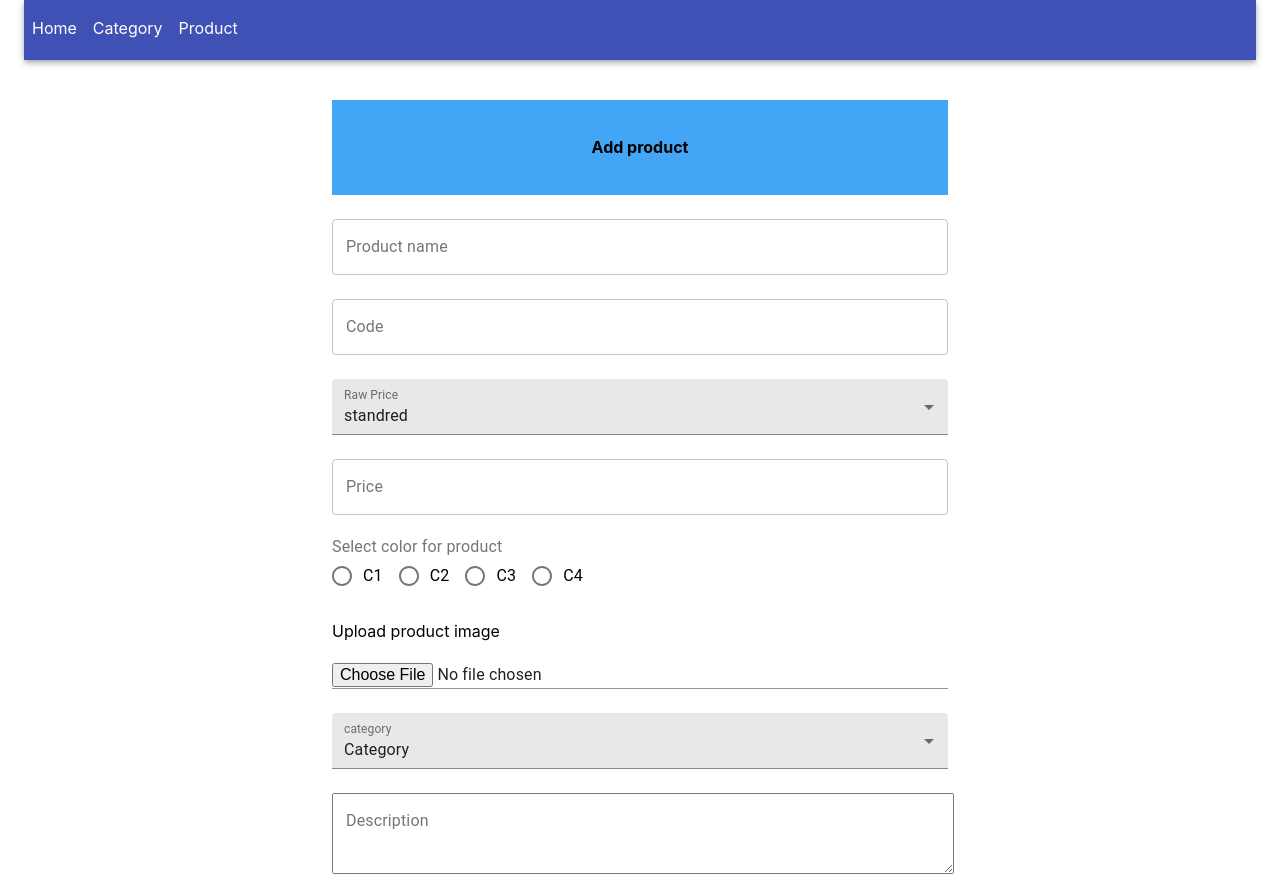
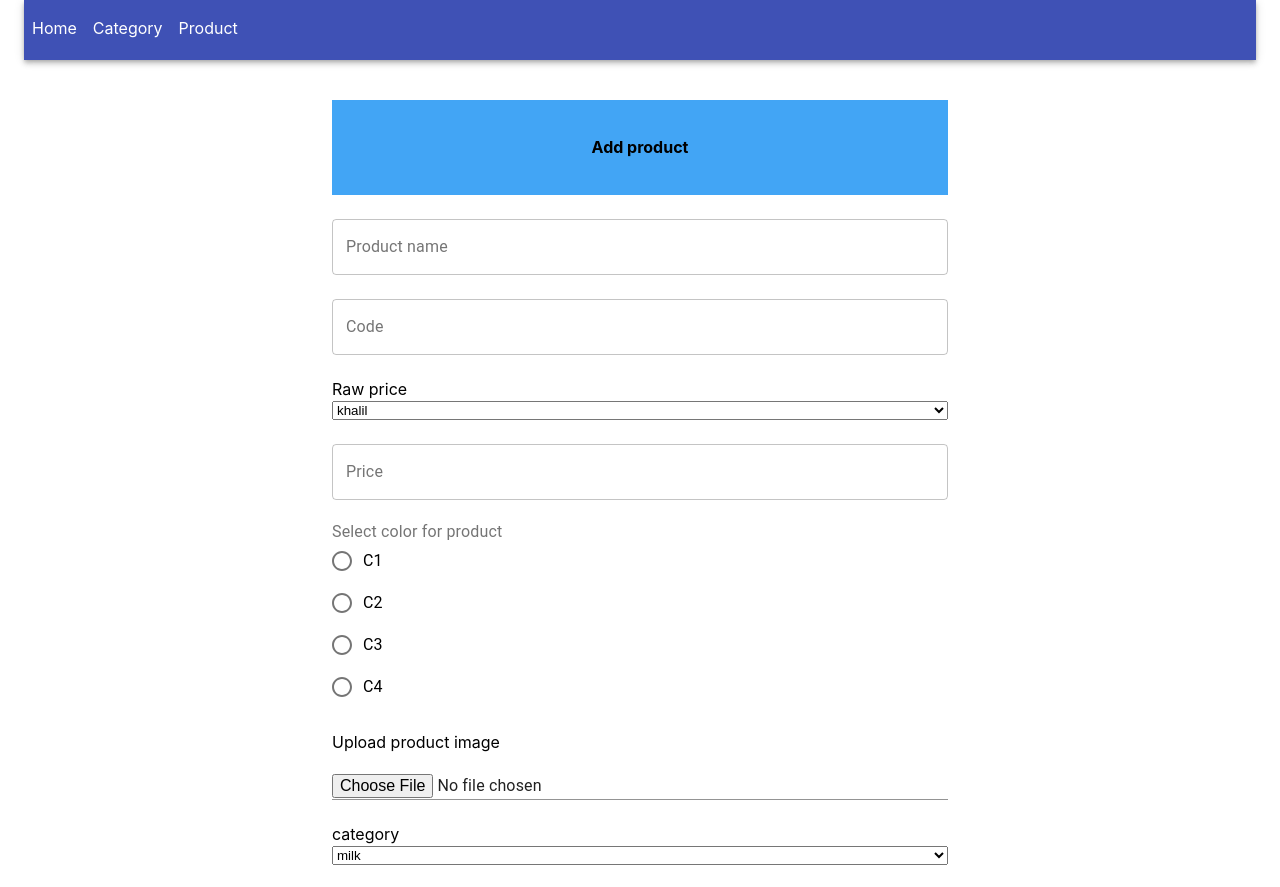
Before and after one commit to khalilKhassep/pos, a React (Create React App) app: page /product in a window 1280 px wide. Shown: the top 887 px of the page. Built offline with nearby package versions, Linux system fonts and the light colour scheme.

Commit message:
Complete form build [Next:Validate input fields on form ] [Backend : complete file upload | next : Init getFile Api]

```diff
--- a/src/components/crud/product/inc/Form.tsx
+++ b/src/components/crud/product/inc/Form.tsx
@@ -1,19 +1,21 @@
-import { useState } from 'react';
+import { useState, useEffect, useRef, FormEvent } from 'react';
 import { makeStyles, withStyles } from '@material-ui/core/styles';
 import MuiFormControl from '@material-ui/core/FormControl';
 import TextField from '@material-ui/core/TextField';
 import Input from '@material-ui/core/Input';
 import TextareaAutosize from '@material-ui/core/TextareaAutosize';
 import FormControlLabel from '@material-ui/core/FormControlLabel';
-import FormGroup from '@material-ui/core/FormGroup';
 import Radio from '@material-ui/core/Radio';
+import RadioGroup from '@material-ui/core/RadioGroup';
 import InputLabel from '@material-ui/core/InputLabel';
 import FormLabel from '@material-ui/core/FormLabel'
 import Box from '@material-ui/core/Box';
-import Select from '@material-ui/core/Select';
-import MenuItem from '@material-ui/core/MenuItem';
 import blue from '@material-ui/core/colors/blue';
 import Button from '@material-ui/core/Button';
+
+interface HTMLInputEvent extends Event {
+    target: HTMLInputElement & EventTarget;
+}
 
 const useStyles = makeStyles((theme: any) => ({
     root: {
@@ -44,94 +46,130 @@ const FormControl = withStyles((theme: any) => ({
 
 const Form = () => {
     const classes = useStyles();
-    const [rawPrice, setRawPrice] = useState('standred');
-    const [category, setCategory] = useState('Category');
-
+    const [formData, setFormData] = useState({
+        product_name: "product name set",
+        code: "code set",
+        raw_price: "khalil",
+        price: "price set",
+        color: "color set",
+        file_img: "img set",
+        category: "milk",
+        description: "desc set",
+        stock_count: "stock count set",
+        exp_date: "exp date set"
+    })
+    const elementFormRef = useRef(null);
+    const [form,setFrom] = useState({});
+    const elementRef = useRef();
+    useEffect(() => {
+        setFrom(elementFormRef.current);
+    }, [])
     const handleSelectRawPrice = (event: any) => {
-        setRawPrice(event.target.value);
+        setFormData(prevState => {
+            return {
+                ...prevState,
+                raw_price: event.target.value,
+            }
+        })
     };
     const handleSelectCategory = (event: any) => {
-        setCategory(event.target.value);
+        setFormData(prevState => {
+            return {
+                ...prevState,
+                category: event.target.value
+            }
+        })
     };
+    const handleForm = async (event: any) => {
+        event.preventDefault();
+        let payload: any = {};
+        const el = (Object.entries(form));
+        let a: any = [];
+        for (let i = 0; i < el.length; i++) {
+            const _el = el[i].splice(1, 1);
+            if (i < 18) {
+                a.push(_el[0]);
+            }
+        };
+        a = a.filter(function (item: any) {
+            return item.type === 'radio' && item.checked || item.type === 'text' || item.type === 'textarea' && !item.readOnly || item.type === 'date'
+        });
+
+
+        a = a.map(function (item: any) {
+            const name = item.getAttribute('name');
+            const value: any = item.value;
+            return payload[name] = value;
+        })
+        setFormData((prevState: any) => {
+            return {
+                ...prevState, ...payload
+            }
+        });
+    };
+    const getKeyValue = <T extends object, U extends keyof T>(obj: T) => (key: U) =>
+        obj[key];
+
 
     return (
-        <form className={classes.root} action="#">
+        <form className={classes.root} ref={elementFormRef} onSubmit={(event :FormEvent<HTMLFormElement>) => {handleForm(event)}}>
             <div className={classes.formHeader}>
                 <h4>Add product</h4>
             </div>
             <FormControl>
-                <TextField variant={'outlined'} label={'Product name'} />
+                <TextField variant={'outlined'} label={'Product name'} name={'product_name'} />
             </FormControl>
             <FormControl>
-                <TextField variant={'outlined'} label={'Code'} />
+                <TextField variant={'outlined'} label={'Code'} name={'code'} />
             </FormControl>
             <FormControl variant="filled">
-                <InputLabel id={'raw-price-select'}>Raw Price</InputLabel>
-                <Select labelId={'raw-price-select'} value={rawPrice} onChange={handleSelectRawPrice}>
-                    <MenuItem value={rawPrice}>
-                        {rawPrice}
-                    </MenuItem>
-                    <MenuItem value={'default'}>
-                        {'default'}
-                    </MenuItem>
-                    <MenuItem value={'normal'}>
-                        {'normal'}
-                    </MenuItem>
-                    <MenuItem value={'High'}>
-                        {'Highe'}
-                    </MenuItem>
-                </Select>
+                <label htmlFor='raw-price-select' >Raw price</label>
+                <select id='raw-price-select' name={'raw_price'} onChange={handleSelectRawPrice}>
+                   <option value={'khalil'}>{formData.raw_price}</option>
+                   <option value={'Normal'}>Normal</option>
+                   <option value={'zero'}>Zero</option>
+                   <option value={'Hign'}>Hieh</option>
+                </select>
             </FormControl>
             <FormControl>
-                <TextField variant={'outlined'} label={'Price'} />
+                <TextField variant={'outlined'} label={'Price'} name={'price'} />
             </FormControl>
             <Box>
                 <FormLabel component="div">Select color for product</FormLabel>
-                <FormGroup row>
-                    <FormControlLabel control={<Radio name="color_1" color={'primary'} />} label={"C1"} />
-                    <FormControlLabel control={<Radio name="color_1" color={'primary'} />} label={"C2"} />
-                    <FormControlLabel control={<Radio name="color_1" color={'primary'} />} label={"C3"} />
-                    <FormControlLabel control={<Radio name="color_1" color={'primary'} />} label={"C4"} />
-                </FormGroup>
+                <RadioGroup name="color">
+                    <FormControlLabel value={'color_1'} control={<Radio />} label={"C1"} />
+                    <FormControlLabel value={'color_2'} control={<Radio />} label={"C2"} checked={false} />
+                    <FormControlLabel value={'color_3'} control={<Radio />} label={"C3"} checked={false} />
+                    <FormControlLabel value={'color_4'} control={<Radio />} label={"C4"} checked={false} />
+                </RadioGroup>
             </Box>
             <FormControl>
                 <p>Upload product image</p>
-                <Input id={'fileUpload'} type={'file'} />
+                <Input id={'fileUpload'} type={'file'} name={'file_img'} onChange={(event) => console.log((event.target as HTMLInputElement).files) } />
             </FormControl>
             <FormControl variant="filled">
-                <InputLabel id={'category-label-id'}>{'category'}</InputLabel>
-                <Select labelId={'category-label-id'} value={category} placeholder={category}
-                    onChange={handleSelectCategory}>
-                    <MenuItem value={category}>
-                        {category}
-                    </MenuItem>
-                    <MenuItem value={'default'}>
-                        {'default'}
-                    </MenuItem>
-                    <MenuItem value={'normal'}>
-                        {'normal'}
-                    </MenuItem>
-                    <MenuItem value={'Highe'}>
-                        {'Highe'}
-                    </MenuItem>
-                </Select>
+                <label htmlFor='select-cat'> {'category'}</label>
+                <select id={'select-cat'} name={'category'} onChange={handleSelectCategory}>
+                    <option value={'khalil'}>{formData.category}</option>
+                    <option value={'Normal'}>Normal</option>
+                    <option value={'zero'}>Zero</option>
+                    <option value={'Hign'}>Hieh</option>
+                </select>
             </FormControl>
             <FormControl hiddenLabel={true}>
                 <InputLabel htmlFor={'description'}> Description</InputLabel>
-
-                <TextareaAutosize id={'description'} aria-label="maximum height" rowsMin={5} />
+                <TextareaAutosize id={'description'} aria-label="maximum height" rowsMin={5} name={"description"} />
             </FormControl>
             <FormControl>
-                <TextField variant={'outlined'} color={'primary'} label={'Stock Count'} placeholder={'count'} />
+                <TextField name="stock_count" variant={'outlined'} color={'primary'} label={'Stock Count'} placeholder={'count'} />
             </FormControl>
 
             <FormControl>
-
-                <TextField variant={'outlined'} type={'date'} />
+                <TextField name={'exp_date'} variant={'outlined'} type={'date'} />
             </FormControl>
 
             <FormControl>
-                <Button variant={'outlined'} color={'primary'}>Submit</Button>
+                <Button type="submit"> Submit</Button>
             </FormControl>
         </form>
     )
--- a/tsconfig.json
+++ b/tsconfig.json
@@ -11,6 +11,7 @@
     "esModuleInterop": true,
     "allowSyntheticDefaultImports": true,
     "strict": true,
+    "strictNullChecks":false,
     "forceConsistentCasingInFileNames": true,
     "noFallthroughCasesInSwitch": true,
     "module": "esnext",
```
